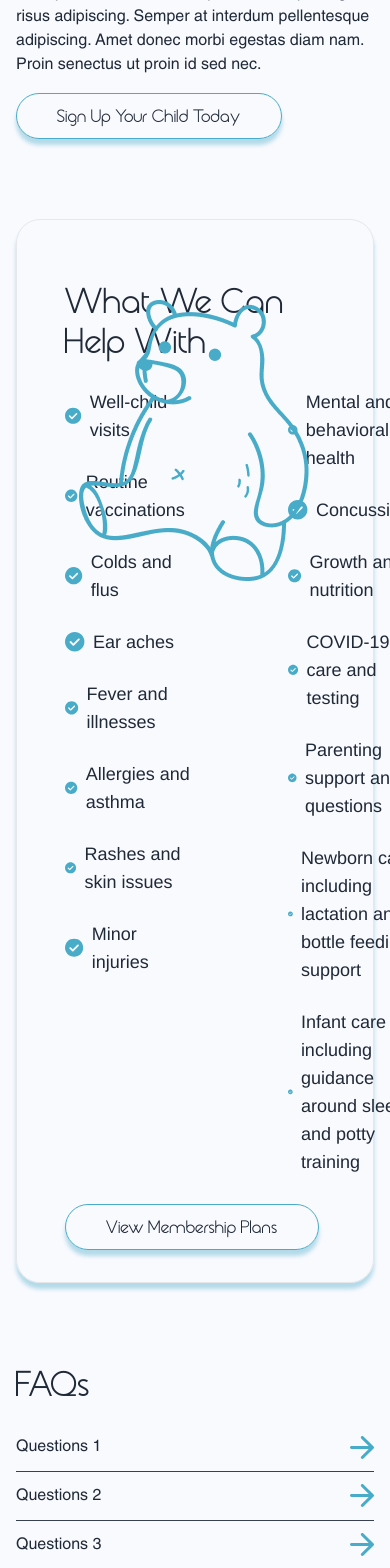
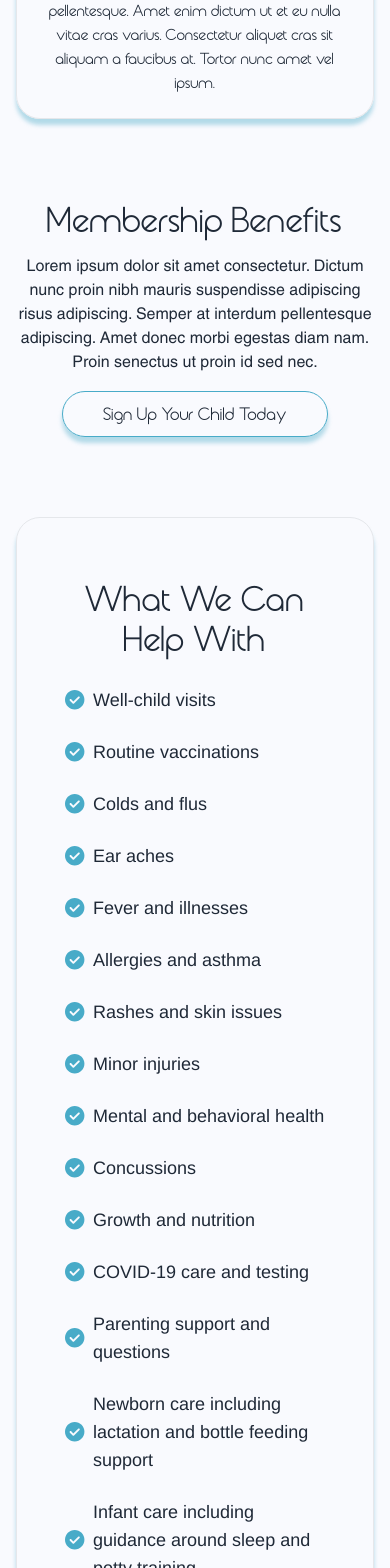
Before and after one commit to DenisLo-master/MdHub, a React (Vite) app: page /for-family in a window 390 px wide. Shown: the part 3640-5208 px from the top of the page. Built offline with nearby package versions, Linux system fonts and the light colour scheme.

Commit message:
made the page fully responsive

```diff
--- a/src/pages/ForBabies/ForBabies.jsx
+++ b/src/pages/ForBabies/ForBabies.jsx
@@ -14,9 +14,9 @@ import {
 
 const ForBabies = () => {
   return (
-    <section className="py-20 font-main">
+    <section className="py-10 md:py-20 font-main text-center md:text-left">
       <div className="max-w-[1100px] mx-auto space-y-20">
-        <article className="flex items-center gap-x-12">
+        <article className="flex flex-col md:flex-row items-center gap-y-4 md:gap-x-12">
           <div className="flex-1">
             <img className="w-full h-[550px] object-cover rounded-[35px] shadow-cardService" src={OnlinePharmacyImage} alt="For Babies" />
           </div>
@@ -27,13 +27,13 @@ const ForBabies = () => {
             <p className="max-w-[480px] font-body font-light py-6">
               Lorem ipsum dolor sit amet consectetur. Rhoncus sed imperdiet mauris facilisi at imperdiet hendrerit enim. Sed fames pharetra sagittis pellentesque ullamcorper amet dolor pellentesque. Amet enim dictum ut et eu nulla vitae cras varius. Consectetur aliquet cras sit aliquam a faucibus at. Tortor nunc amet vel ipsum congue. Amet in tristique vitae ultrices mi tempus egestas vitae ac. Eget euismod vel etiam elementum laoreet etiam amet viverra. Blandit scelerisque elementum euismod nullam massa ullamcorper tellus donec amet. Pretium tincidunt hendrerit morbi id pellentesque ac facilisis. Ut nec nulla dignissim convallis sit sit donec. Et nullam sed porttitor ac.
             </p>
-            <button className={`rounded-full text-lg group hover:ring-1 hover:ring-primary px-10 py-2 border flex justify-center items-center space-x-2  border-primary bg-transparent shadow-cardService`}>
+            <button className={`rounded-full mx-auto md:mx-0 text-lg group hover:ring-1 hover:ring-primary px-10 py-2 border flex justify-center items-center space-x-2  border-primary bg-transparent shadow-cardService`}>
               Sign Up Your Child Today
             </button>
           </div>
         </article>
 
-        <article className="grid grid-cols-3 gap-x-12 gap-y-8">
+        <article className="grid grid-cols-1 md:grid-cols-2 lg:grid-cols-3 gap-x-12 gap-y-8">
           {
             [ForBabies01, ForBabies02, ForBabies03, ForBabies04, ForBabies05, ForBabies06].map((imageSrc, index) => (
               <article
@@ -55,15 +55,15 @@ const ForBabies = () => {
           <p className="font-body py-4 max-w-[680px]">
             Lorem ipsum dolor sit amet consectetur. Dictum nunc proin nibh mauris suspendisse adipiscing risus adipiscing. Semper at interdum pellentesque adipiscing. Amet donec morbi egestas diam nam. Proin senectus ut proin id sed nec.
           </p>
-          <button className={`rounded-full text-lg group hover:ring-1 hover:ring-primary px-10 py-2 border flex justify-center items-center space-x-2  border-primary bg-transparent shadow-cardService`}>
+          <button className={`mx-auto md:mx-0 rounded-full text-lg group hover:ring-1 hover:ring-primary px-10 py-2 border flex justify-center items-center space-x-2  border-primary bg-transparent shadow-cardService`}>
             Sign Up Your Child Today
           </button>
         </article>
 
         <article className="relative w-full py-8 px-12 border-[0.25px] rounded-3xl shadow-cardService space-y-7 text-lg">
-          <img src={ForBabies07} alt="Benefits for Babies" className="absolute right-16 top-20" />
+          <img src={ForBabies07} alt="Benefits for Babies" className="hidden md:block absolute right-16 top-20" />
           <h2 className="text-4xl">What We Can Help With</h2>
-          <div className="flex gap-x-24 font-light font-body">
+          <div className="flex flex-col md:flex-row text-left gap-x-24 gap-y-6 font-light font-body">
             <ul className="space-y-6">
               <li className="flex space-x-2 items-center">
                 <OkIcon className="text-primary" />
@@ -117,20 +117,26 @@ const ForBabies = () => {
                 <span>COVID-19 care and testing</span>
               </li>
               <li className="flex space-x-2 items-center">
-                <OkIcon className="text-primary" />
+                <div>
+                  <OkIcon className="text-primary" />
+                </div>
                 <span>Parenting support and questions</span>
               </li>
               <li className="flex space-x-2 items-center">
-                <OkIcon className="text-primary" />
+                <div>
+                  <OkIcon className="text-primary" />
+                </div>
                 <span>Newborn care including lactation and bottle feeding support</span>
               </li>
               <li className="flex space-x-2 items-center">
-                <OkIcon className="text-primary" />
+                <div>
+                  <OkIcon className="text-primary" />
+                </div>
                 <span>Infant care including guidance around sleep and potty training</span>
               </li>
             </ul>
           </div>
-          <button className={`rounded-full text-lg group hover:ring-1 hover:ring-primary px-10 py-2 border flex justify-center items-center space-x-2  border-primary bg-transparent shadow-cardService`}>
+          <button className={`rounded-full text-lg group hover:ring-1 hover:ring-primary px-6 md:px-10 py-2 border flex justify-center items-center space-x-2  border-primary bg-transparent shadow-cardService`}>
             View Membership Plans
           </button>
         </article>
```
